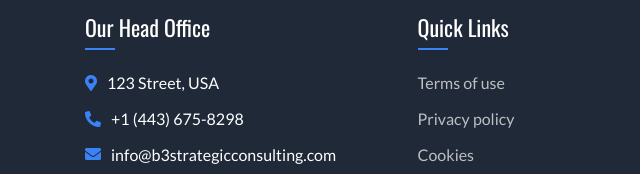
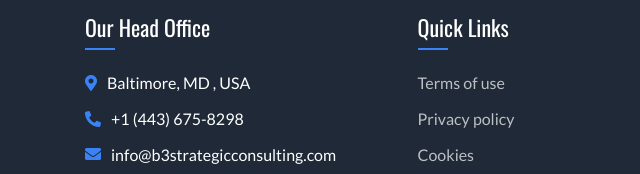
Before and after one commit to Charlesjnr1/Mr-Berazu, a plain HTML site: page why.html in a window 1280 px wide. Shown: the part 2343-2517 px from the top of the page, 0-640 px from the left. Drawn offline with nearby package versions, Linux system fonts and the light colour scheme.

Commit message:
Update why.html

```diff
--- a/why.html
+++ b/why.html
@@ -718,7 +718,7 @@
                         <div class="col-md-6">
                             <div class="footer-contact">
                                 <h2>Our Head Office</h2>
-                                <p><i class="fa fa-map-marker-alt"></i>123 Street, USA</p>
+                                <p><i class="fa fa-map-marker-alt"></i>Baltimore, MD , USA</p>
                                 <p><i class="fa fa-phone-alt"></i>+1 (443) 675-8298</p>
                                 <p><i class="fa fa-envelope"></i>info@b3strategicconsulting.com</p>
                                 <div class="footer-social">
```
